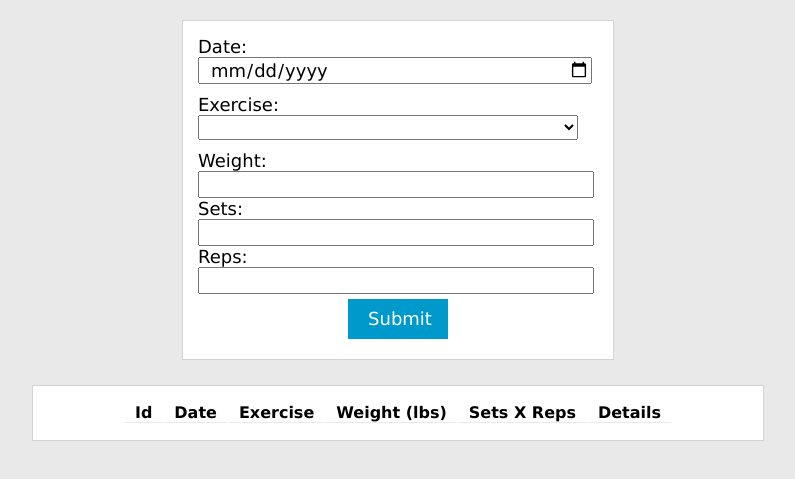
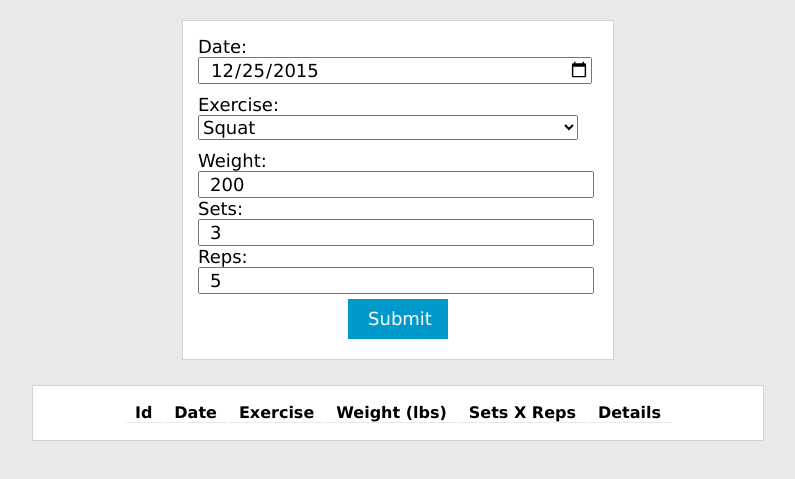
Before and after one commit to brettwsanders/workout-app, a website: page client/index.html in a window 1280 px wide. Shown: the part 61-540 px from the top of the page, without its empty margins (242-1037 px from the left). Drawn offline with nearby package versions, Linux system fonts and the light colour scheme; no server answers.

Commit message:
auto-populate form

```diff
--- a/client/controllers/new-workout-controller.js
+++ b/client/controllers/new-workout-controller.js
@@ -8,6 +8,11 @@
   function newWorkoutController (workoutFactory) {
     var vm = this;
     vm.newWorkout = {};
+    vm.newWorkout.date = new Date();
+    vm.newWorkout.exercise = "Squat";
+    vm.newWorkout.weight = 200;
+    vm.newWorkout.sets = 3;
+    vm.newWorkout.reps = 5;
 
     vm.saveWorkout = function () {
       console.log(vm.newWorkout);
--- a/client/directives/form-directive.js
+++ b/client/directives/form-directive.js
@@ -9,18 +9,7 @@
       controller: 'newWorkoutController',
       controllerAs: 'vm',
       templateUrl: './templates/form-template.html',
-      scope: {},
-      link: function() {
-        Date.prototype.toDateInputValue = function() {
-            var local = new Date(this);
-            local.setMinutes(this.getMinutes() - this.getTimezoneOffset());
-            return local.toJSON().slice(0,10);
-        };
-
-        $(document).ready( function() {
-          $('#date-selector').val(new Date().toDateInputValue());
-        });
-      }
+      scope: {}
     };
   }
 
--- a/client/templates/form-template.html
+++ b/client/templates/form-template.html
@@ -2,11 +2,11 @@
  <label for="field1"><span>Date: </span><input type="date" id="date-selector" name="field1" ng-model="vm.newWorkout.date" required></label>
   <label for="field2"><span>Exercise: </span>
     <select id="exercise-dropdown" name="field2" ng-model="vm.newWorkout.exercise" required>
-      <option value="squat">Squat</option>
-      <option value="deadlift">Deadlift</option>
-      <option value="press">Press</option>
-      <option value="bench">Bench Press</option>
-      <option value="clean">Power Clean</option>
+      <option value="Squat">Squat</option>
+      <option value="Deadlift">Deadlift</option>
+      <option value="Press">Press</option>
+      <option value="Bench">Bench Press</option>
+      <option value="Clean">Power Clean</option>
     </select>
   </label>
   <label><span>Weight: </span><input type="number" value="150" ng-model="vm.newWorkout.weight"required></label>
```
